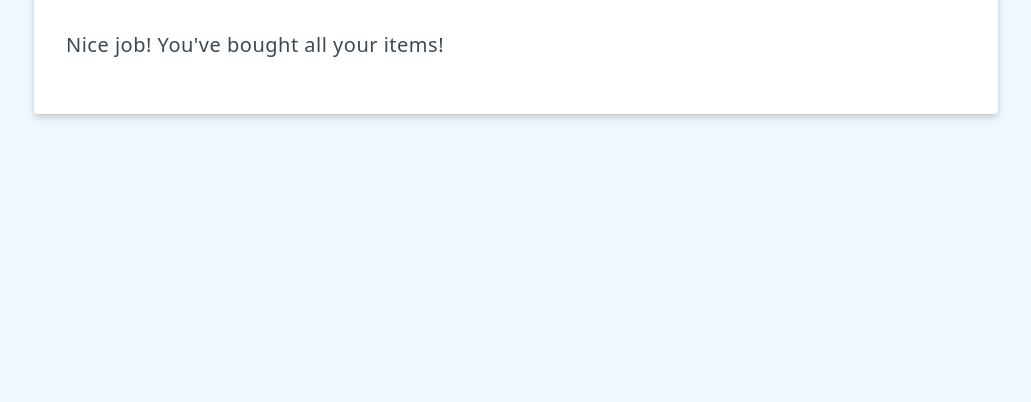
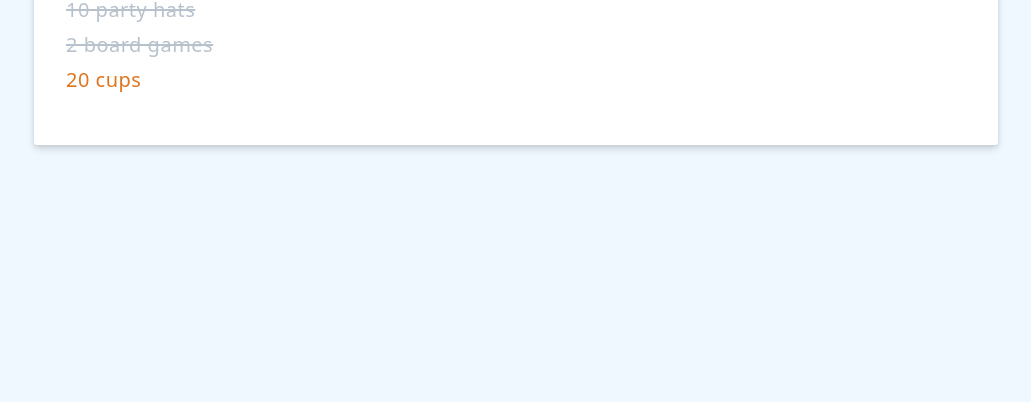
Before and after one commit to vueschool/vuejs-3-fundamentals, a plain HTML site: page index.html in a window 1280 px wide. Shown: the part 398-800 px from the top of the page, without its empty margins (124-1155 px from the left). Drawn offline with nearby package versions, Linux system fonts and the light colour scheme.

Commit message:
dynamic css classes with vue 3

```diff
--- a/index.html
+++ b/index.html
@@ -31,7 +31,15 @@
     </div>
     <p v-if="items.length === 0">Nice job! You've bought all your items!</p>
     <ul>
-      <li v-for="item in items" :key="item.id">{{item.label}}</li>
+      <li
+        v-for="item in items"
+        @click="togglePurchased(item)"
+        :key="item.id"
+        class="static-class"
+        :class="{strikeout: item.purchased, priority: item.highPriority}"
+      >
+        {{item.label}}
+      </li>
     </ul>
   </div>
   <script src="https://unpkg.com/vue@3"></script>
@@ -44,20 +52,29 @@
           newItem: '',
           newItemHighPriority: false,
           items:[
-            // {id: 1, label:'10 party hats'},
-            // {id: 2, label:'2 board games'},
-            // {id: 3, label:'20 cups'},
+            {id: 1, label:'10 party hats', purchased: true, highPriority: false},
+            {id: 2, label:'2 board games', purchased: true, highPriority: false},
+            {id: 3, label:'20 cups', purchased: false, highPriority: true},
           ]
         }
       },
       methods:{
         saveItem(){
-          this.items.push({id:this.items.length + 1, label: this.newItem})
+          this.items.push({
+            id:this.items.length + 1,
+            label: this.newItem,
+            highPriority: this.newItemHighPriority
+          })
           this.newItem = ""
+          this.newItemHighPriority = false
         },
         doEdit(editing){
           this.editing = editing
           this.newItem = ""
+          this.newItemHighPriority = false
+        },
+        togglePurchased(item){
+          item.purchased = !item.purchased
         }
       }
     }).mount('#shopping-list')
```
